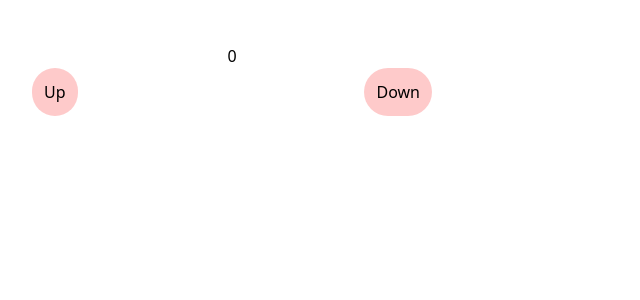
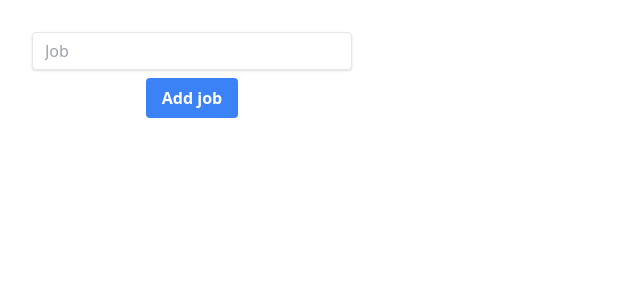
Before and after one commit to dragon3636/book-web, a React (Vite) app: page / in a window 1280 px wide. Shown: the top 300 px of the page, without its empty margins (0-640 px from the left). Built offline with nearby package versions, Linux system fonts and the light colour scheme.

Commit message:
decap codign Todo

```diff
--- a/src/App.jsx
+++ b/src/App.jsx
@@ -4,7 +4,8 @@ import "./App.css";
 // import Content from './components/f8/Content';
 // import Login from "./components/f8/Login";
 // import Product from "./components/f8/Product";
-import Countdown2 from "./components/f8/Countdown2";
+// import Countdown2 from "./components/f8/Countdown2";
+import Todo from "./components/f8/Todo";
 // import CounDownTimeout from './components/f8/CounDownTimeout';
 // import PreviewAvatar from './components/f8/PreviewAvatar';
 // import Layer from "./components/f8/Layer";
@@ -17,7 +18,7 @@ import Countdown2 from "./components/f8/Countdown2";
 
 function App() {
   console.log("re-render app");
-  return <Countdown2></Countdown2>;
+  return <Todo></Todo>;
 }
 
 export default App;
--- /dev/null
+++ b/src/components/f8/Todo/action.js
@@ -0,0 +1,5 @@
+import { ADD_JOB, REMOVE_JOB, SET_JOB } from "./constants";
+
+export const setJob = (payload) => ({ type: SET_JOB, payload });
+export const addJob = (payload) => ({ type: ADD_JOB, payload });
+export const removeJob = (payload) => ({ type: REMOVE_JOB, payload });
--- /dev/null
+++ b/src/components/f8/Todo/constants.js
@@ -0,0 +1,3 @@
+export const ADD_JOB = "add_job";
+export const SET_JOB = "set_job";
+export const REMOVE_JOB = "remove_job";
--- /dev/null
+++ b/src/components/f8/Todo/index.jsx
@@ -0,0 +1,58 @@
+import { useReducer, useRef } from "react";
+import reducerState, { initState } from "./reduce";
+import { addJob, removeJob, setJob } from "./action";
+import logger from "./logger";
+const Todo = () => {
+  const [state, dispatch] = useReducer(logger(reducerState), initState);
+  const inputRef = useRef(null);
+  const { job, jobs } = state;
+
+  const handleAddJob = () => {
+    dispatch(addJob(job));
+    inputRef.current.focus();
+  };
+  const handleKeyDown = (event) => {
+    if (event.key === "Enter") {
+      handleAddJob();
+    }
+  };
+  return (
+    <div className="w-full max-w-xs mb-6">
+      <input
+        className="shadow appearance-none border rounded w-full py-2 px-3 text-gray-700 leading-tight focus:outline-none focus:shadow-outline mb-2"
+        ref={inputRef}
+        id="username"
+        type="text"
+        placeholder="Job"
+        value={job}
+        onChange={(e) => {
+          dispatch(setJob(e.target.value));
+        }}
+        onKeyDown={handleKeyDown}
+      />
+      <button
+        type="button"
+        className="bg-blue-500 hover:bg-blue-700 text-white font-bold py-2 px-4 rounded focus:outline-none focus:shadow-outline "
+        onClick={handleAddJob}
+      >
+        Add job
+      </button>
+      <ul>
+        {jobs.length > 0 &&
+          jobs.map((item, index) => (
+            <div key={index} className="flex justify-between gap-x-3">
+              <ol className="inline-block">{item}</ol>
+              <span
+                className="inline-block cursor-pointer text-red-200 hover:text-red-500"
+                onClick={() => dispatch(removeJob(index))}
+              >
+                X
+              </span>
+            </div>
+          ))}
+      </ul>
+    </div>
+  );
+};
+
+export default Todo;
--- /dev/null
+++ b/src/components/f8/Todo/logger.js
@@ -0,0 +1,10 @@
+export default function logger(reducerFun) {
+  return (state, action) => {
+    console.group(action.type);
+    console.log("Pre value:", state);
+    const result = reducerFun(state, action);
+    console.log("🚀 ~ file: logger.js:6 ~ return ~ result:", result);
+    console.groupEnd();
+    return result;
+  };
+}
--- /dev/null
+++ b/src/components/f8/Todo/reduce.js
@@ -0,0 +1,32 @@
+import { SET_JOB, ADD_JOB, REMOVE_JOB } from "./constants";
+export const initState = {
+  job: "",
+  jobs: [],
+};
+
+const reducerState = (state, action) => {
+  switch (action.type) {
+    case SET_JOB:
+      return {
+        ...state,
+        job: action.payload,
+      };
+    case ADD_JOB:
+      return {
+        ...state,
+        job: "",
+        jobs: [...state.jobs, action.payload],
+      };
+    case REMOVE_JOB: {
+      const newJobs = [...state.jobs];
+      newJobs.splice(action.payload, 1);
+      return {
+        ...state,
+        jobs: newJobs,
+      };
+    }
+    default:
+      throw new Error("Invalidate action payload");
+  }
+};
+export default reducerState;
```
